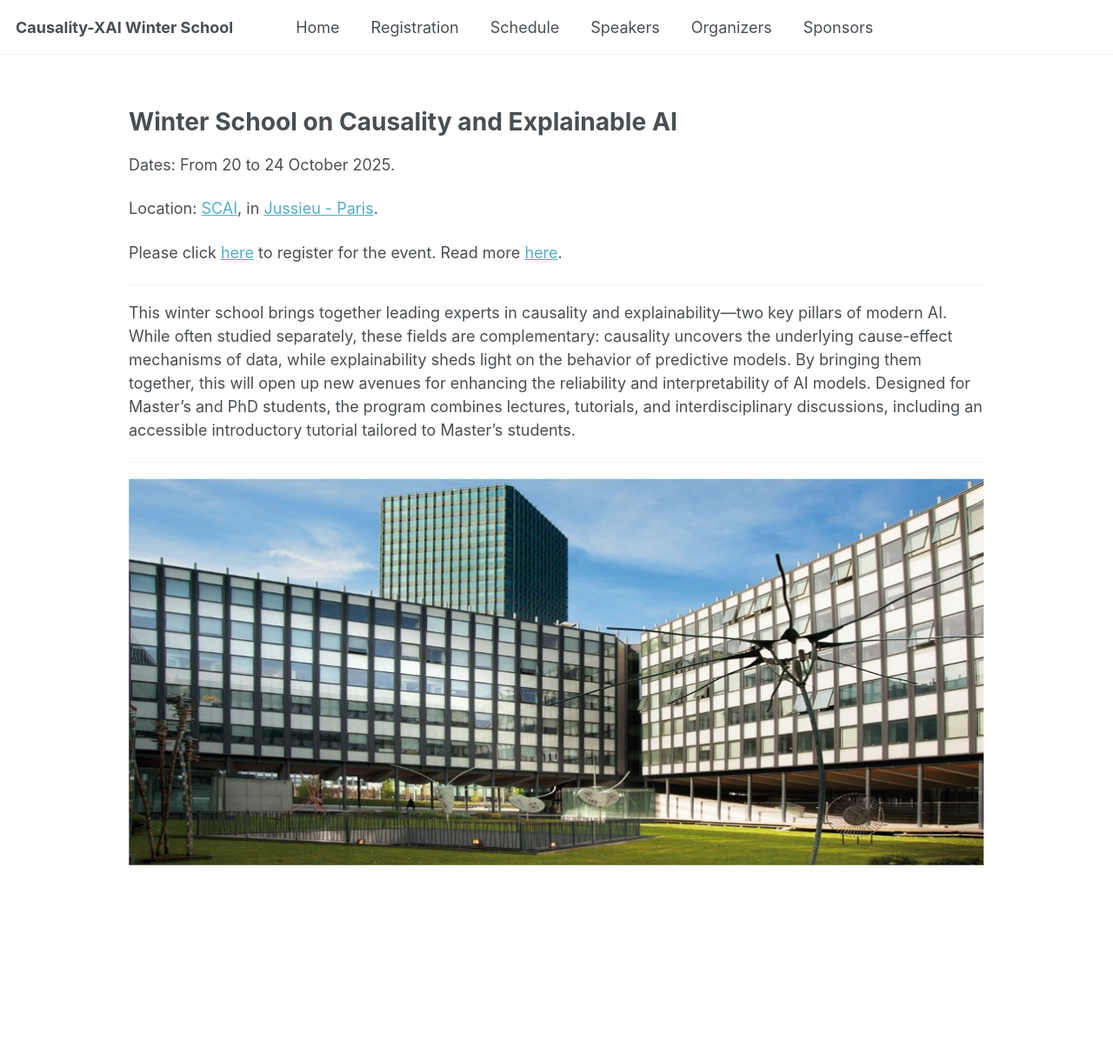
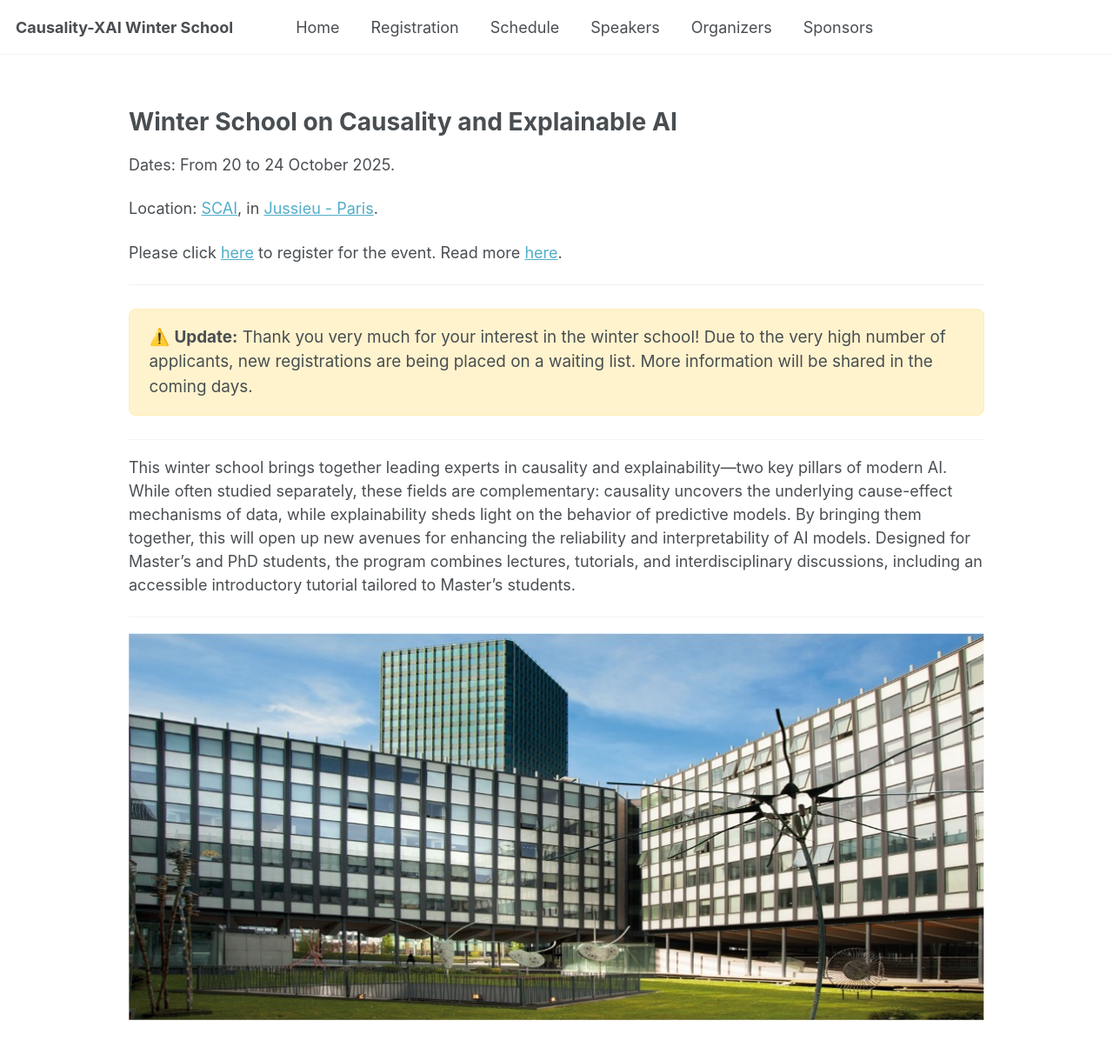
Before and after one commit to XAI-Winter-School/xai-winter-school.github.io, a Jekyll site: the page built from _pages/about.md, in a window 1280 px wide and 1358 px high. Shown: the top 1212 px of the window at 87% size. Built offline with Jekyll 4.4.1, drawn with Linux system fonts in a browser that asks for light colours.

Commit message:
waiting list announcement

```diff
--- a/_pages/about.md
+++ b/_pages/about.md
@@ -18,6 +18,12 @@ Please click [here](https://docs.google.com/forms/d/e/1FAIpQLSeUsxnQnBi04v0ep3kp
 
 ---
 
+<div style="background-color:#fff3cd; border:1px solid #ffecb5; padding:1rem 1.25rem; border-radius:8px; margin:1.5rem 0; font-size:1.05rem;">
+  ⚠️ <strong>Update:</strong> Thank you very much for your interest in the winter school! Due to the very high number of applicants, new registrations are being placed on a waiting list. More information will be shared in the coming days.
+</div>
+
+---
+
 This winter school brings together leading experts in causality and explainability—two key pillars of modern AI. While often studied separately, these fields are complementary: causality uncovers the underlying cause-effect mechanisms of data, while explainability sheds light on the behavior of predictive models. By bringing them together, this will open up new avenues for enhancing the reliability and interpretability of AI models. Designed for Master's and PhD students, the program combines lectures, tutorials, and interdisciplinary discussions, including an accessible introductory tutorial tailored to Master's students.
 
 ---
```
Also changed, not shown: _pages/registration.md (+7 -0 lines).
